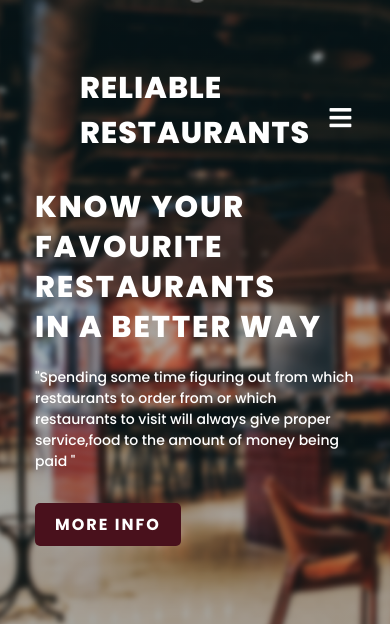
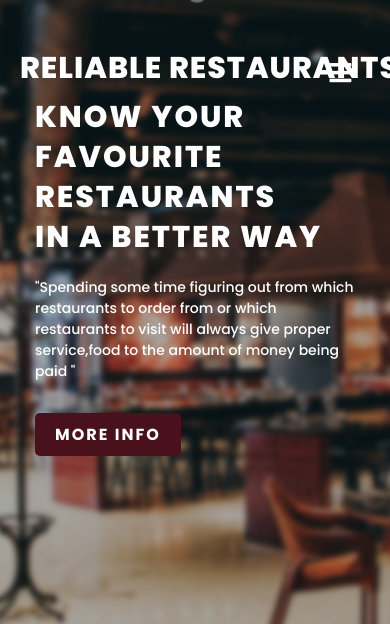
Before and after one commit to Raj120312/Reliable-Restaurant, a plain HTML site: page template/index.html in a window 390 px wide. Shown: the top 624 px of the page. Drawn offline with Linux system fonts and the light colour scheme; files that its build step writes are made by us from their sources; files whose address does not match are found by name.

Commit message:
Update style1.css

```diff
--- a/static/style1.css
+++ b/static/style1.css
@@ -28,7 +28,7 @@ section:nth-child(1) {
 	background: linear-gradient(#0004, #0004),
 		url('bgimage.PNG')
 			no-repeat;
-	background-size: cover;
+	background-size: cover   ;
 	overflow-x:hidden;
 
 	background-position: center;
@@ -315,7 +315,8 @@ footer p {
 	}
 
 	header .logo {
-		position: relative;
+		position: absolute;
+		left:20px;
 		bottom: -6px;
 	}
 
```
